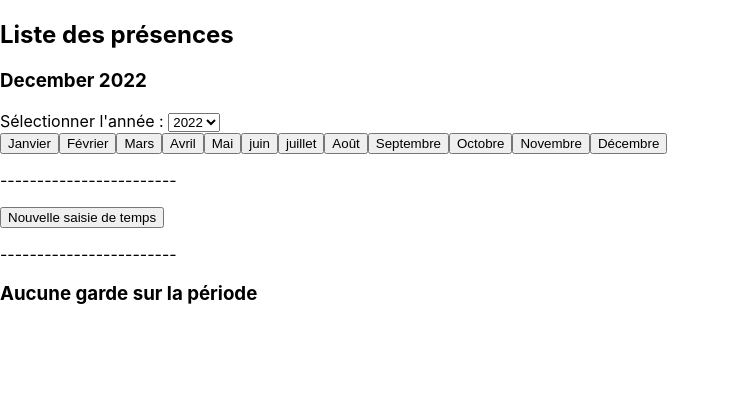
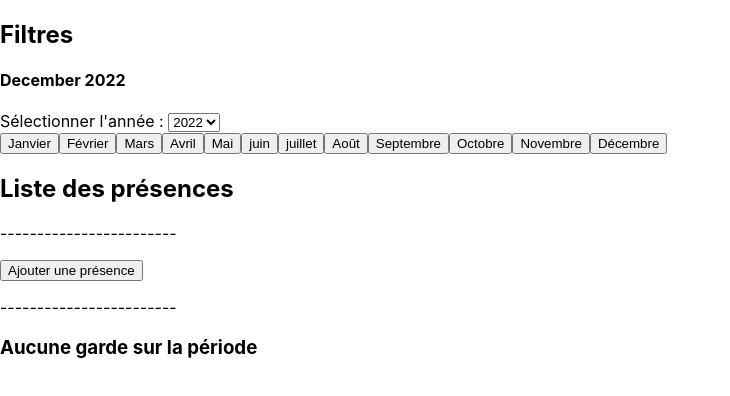
Before and after one commit to Lestat1859/babysitter-timer, a React (Create React App) app: page / in a window 1280 px wide. Shown: the top 396 px of the page, without its empty margins (0-730 px from the left). Built offline with nearby package versions, Linux system fonts and the light colour scheme.

Commit message:
renaming label, reage the ui and add a control on null duration when add a Babysitting

```diff
--- a/src/Babysitting/BabySittingFilters.tsx
+++ b/src/Babysitting/BabySittingFilters.tsx
@@ -35,9 +35,10 @@ function BabySittingFilters() {
 
     return (
         <>
-            <h3>
+            <h2>Filtres</h2>
+            <h4>
                 {selectedMonth} {selectedYear}
-            </h3>
+            </h4>
 
             <div>
                 <label>Sélectionner l'année : </label>
--- a/src/Babysitting/BabySittingList.tsx
+++ b/src/Babysitting/BabySittingList.tsx
@@ -15,6 +15,9 @@ function BabySittingList (){
 
     return(
         <>
+            <h2>
+                Liste des présences
+            </h2>
             {babySittings.map((durationItem, index)=>(
                     <BabySittingElement
                         key={`BabySittingElement-${index}`}
@@ -29,7 +32,7 @@ function BabySittingList (){
 
             <div>
                 <p>------------------------</p>
-                <button onClick={handleNewBabysitting}>Nouvelle saisie de temps</button>
+                <button onClick={handleNewBabysitting}>Ajouter une présence</button>
                 <p>------------------------</p>
             </div>
         </>
--- a/src/Babysitting/Babysitting.tsx
+++ b/src/Babysitting/Babysitting.tsx
@@ -14,7 +14,7 @@ function Babysitting(){
     const [arrivalDate, setArrivalDate] = useState<Date>(new Date());
     const [departureDate, setDepartureDate] = useState<Date>(new Date());
 
-    const [durationAtom, setDurationAtom] = useRecoilState(babysittingState);
+    const [babySittings, setBabySittings] = useRecoilState(babysittingState);
 
     const navigate = useNavigate();
 
@@ -24,13 +24,19 @@ function Babysitting(){
     }
 
     function handleSave(){
-        setDurationAtom([...durationAtom, {
+        if ((duration.days !== 0) || (duration.hours !== 0) || (duration.minutes !== 0) || (duration.seconds !== 0)){
+            setBabySittings([...babySittings, {
                 id:uuidv4(),
                 arrivalDate: arrivalDate,
                 departureDate: departureDate,
                 duration:duration
             }]);
             navigate(-1);
+        }
+        else{
+            alert("Vous devez saisir une durée supérieur a 0 avant de pouvoir enregistrer ")
+        }
+
     }
 
 
@@ -71,8 +77,6 @@ function Babysitting(){
 
 
     return(
-
-        <>
         <section>
 
             <div>
@@ -84,7 +88,6 @@ function Babysitting(){
                 <label> Heure d'arrivée : </label>
                 <input  type="time" value={format(arrivalDate, "HH:mm")} onChange={handleArrivalTimeChange} />
             </div>
-
 
             <p></p>
 
@@ -112,9 +115,7 @@ function Babysitting(){
 
             <p></p>
             <h4> Durée : {duration.hours } h {duration.minutes || 0} min </h4>
-
         </section>
-        </>
     )
 }
 
--- a/src/View/View.tsx
+++ b/src/View/View.tsx
@@ -5,23 +5,13 @@ import BabySittingFilters from "../Babysitting/BabySittingFilters";
 import BabySittingStats from "../Babysitting/BabySittingStats";
 
 function View(){
-
     return(
         <>
-            <div>
-                <h2>
-                    Liste des présences
-                </h2>
-                <div>
-                    <BabySittingFilters />
-                </div>
-                <div>
-                    <BabySittingList />
-                </div>
-            </div>
+            <BabySittingFilters />
+            <BabySittingList />
             <BabySittingStats />
         </>
-    );
+    )
 }
 
 export default View;
```
Lines whose indentation alone changed are shown as unchanged.
